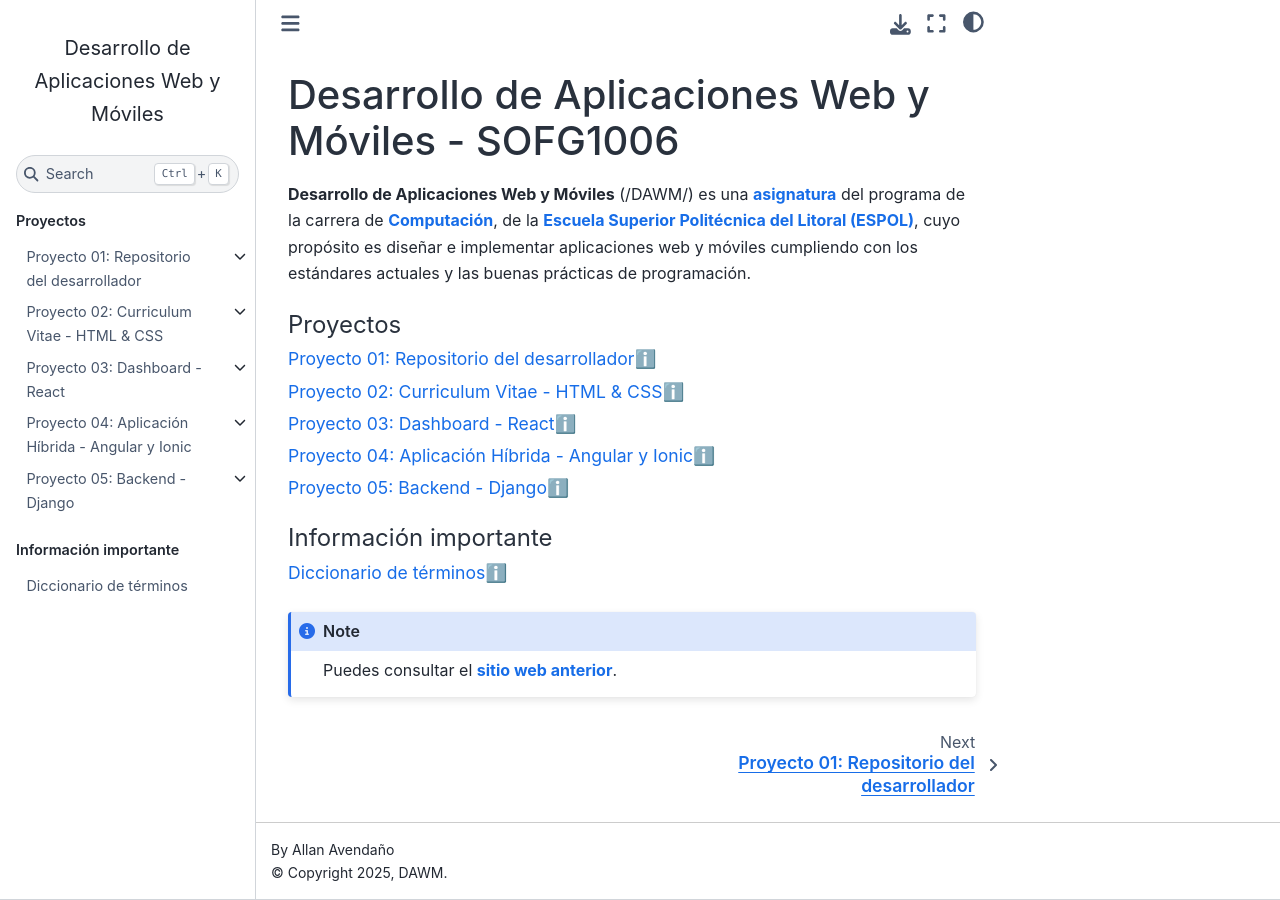
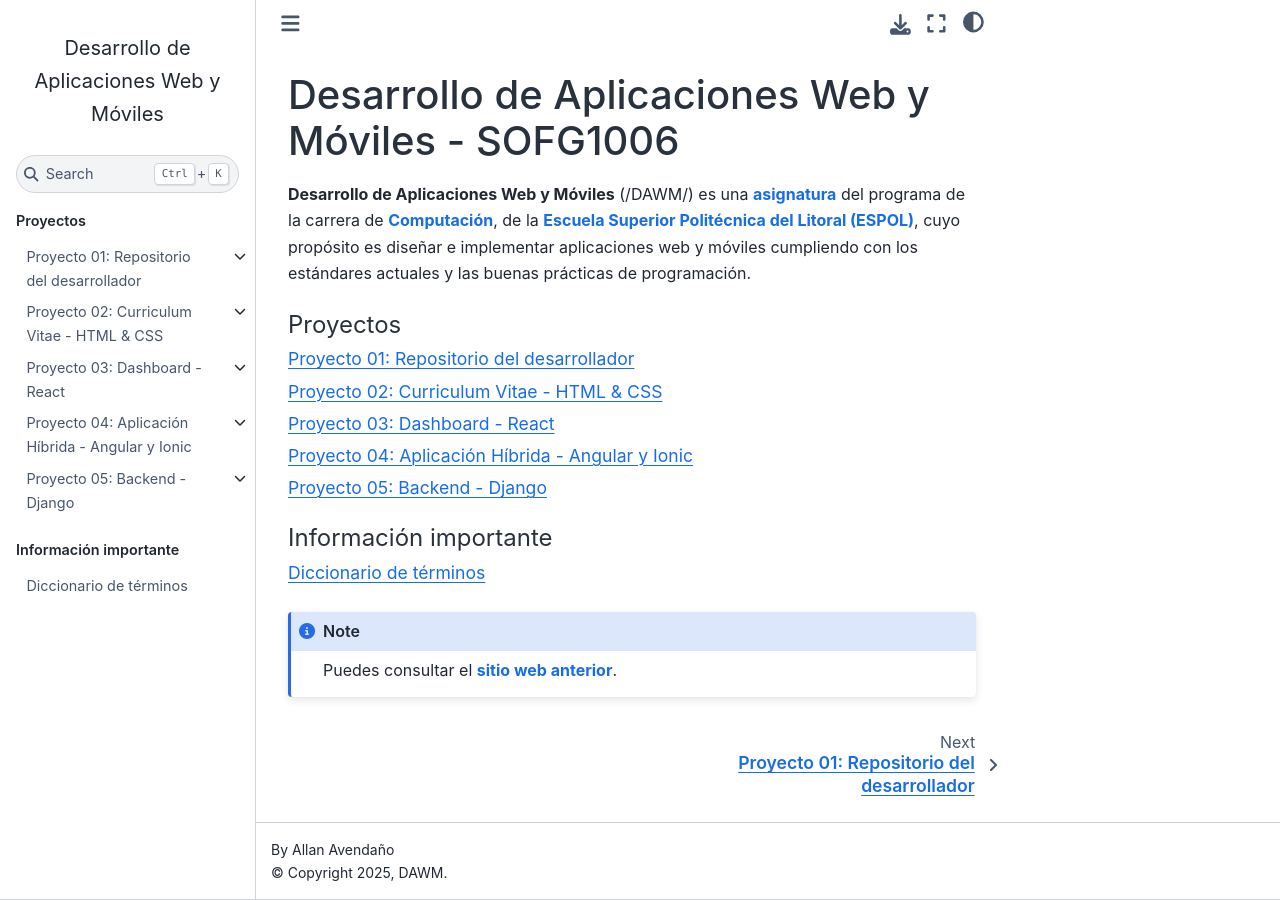
Before and after one commit to DAWMFIEC/DAWM-AI, a Sphinx documentation site: the page built from docs/source/index.rst, in a window 1280 px wide. Built offline with Sphinx 7.4.7 and the Sphinx Book theme 1.1.4, drawn with Linux system fonts in a browser that asks for light colours; pages that are not in the unit, such as notebooks, are missing from menus.

```diff
--- a/docs/source/_static/css/style.css
+++ b/docs/source/_static/css/style.css
@@ -6,15 +6,15 @@
 	list-style: none !important;
 }
 
-main div.bd-article-container a.reference.internal {
+main div.bd-article-container p a.reference.internal {
 	text-decoration: none !important;
 }
 
-main div.bd-article-container a.reference.internal::after {
+main div.bd-article-container p a.reference.internal::after {
     content: "ℹ️" !important;
 }
 
-main div.bd-article-container a.reference.external {
+main div.bd-article-container p a.reference.external {
 	font-weight: bold !important;
 	text-decoration: none !important;
 }
```
